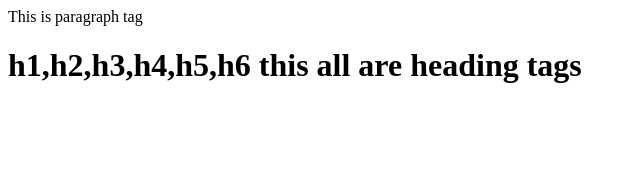
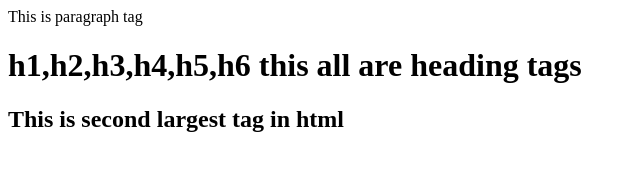
Before and after one commit to Ganeshhavile-07/JSF-Assignment, a plain HTML site: page Assignment/index.html in a window 1280 px wide. Shown: the whole page, without its empty margins (0-640 px from the left). Drawn offline with Linux system fonts and the light colour scheme.

Commit message:
All changes are done

```diff
--- a/Assignment/index.html
+++ b/Assignment/index.html
@@ -9,5 +9,6 @@
         <h1>
             h1,h2,h3,h4,h5,h6 this all are heading tags
         </h1>
+        <h2>This is second largest tag in html</h2>
     </body>
 </html>
```
